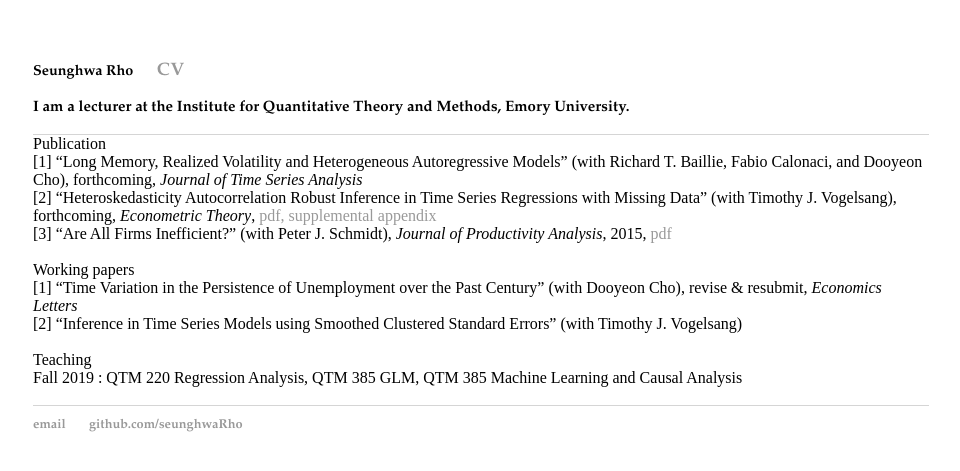
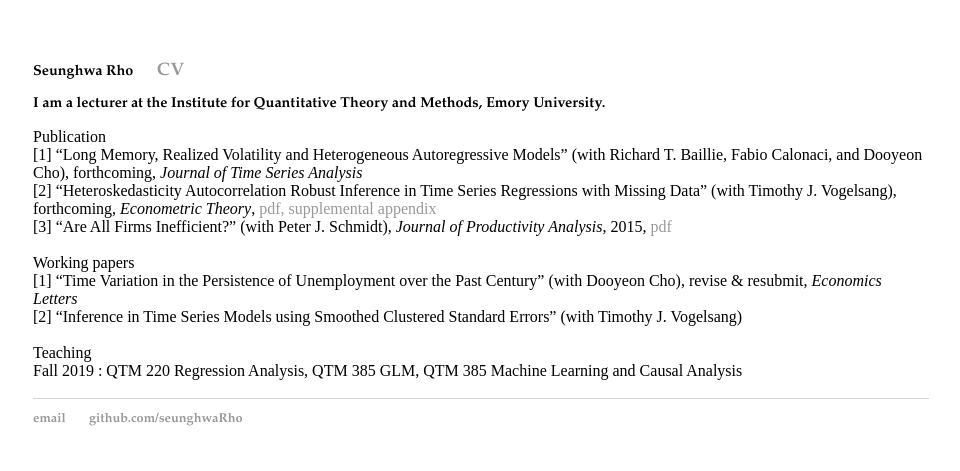
Before and after one commit to seunghwaRho/seunghwaRho.github.io, a Jekyll site: the page index.html, which Jekyll copies as it is, in a window 1280 px wide. Shown: the top 471 px of the page, without its empty margins (159-1119 px from the left). Built offline with Jekyll 4.4.1, drawn with Linux system fonts in a browser that asks for light colours.

Commit message:
style change

```diff
--- a/css/main.css
+++ b/css/main.css
@@ -33,7 +33,7 @@ footer {
     font-size: .8em;
 }
 header {
-    border-bottom: 1px solid #d5d5d5;
+
     font-size: .9em;
 }
 ul.posts {
--- a/index.html
+++ b/index.html
@@ -11,11 +11,9 @@
         		<li><a href="/docs/cv_apr_2019.pdf" target="_blank" style="font-size: 18px">CV</a></li>
 
     		</ul>
+    		<ul>I am a lecturer at the Institute for Quantitative Theory and Methods, Emory University. </ul>
 		</nav>
 
-<h1 class="headerstyle">
-<div>I am a lecturer at the Institute for Quantitative Theory and Methods, Emory University. </div>
-</h1>
 </header>
 
 <body>
```
